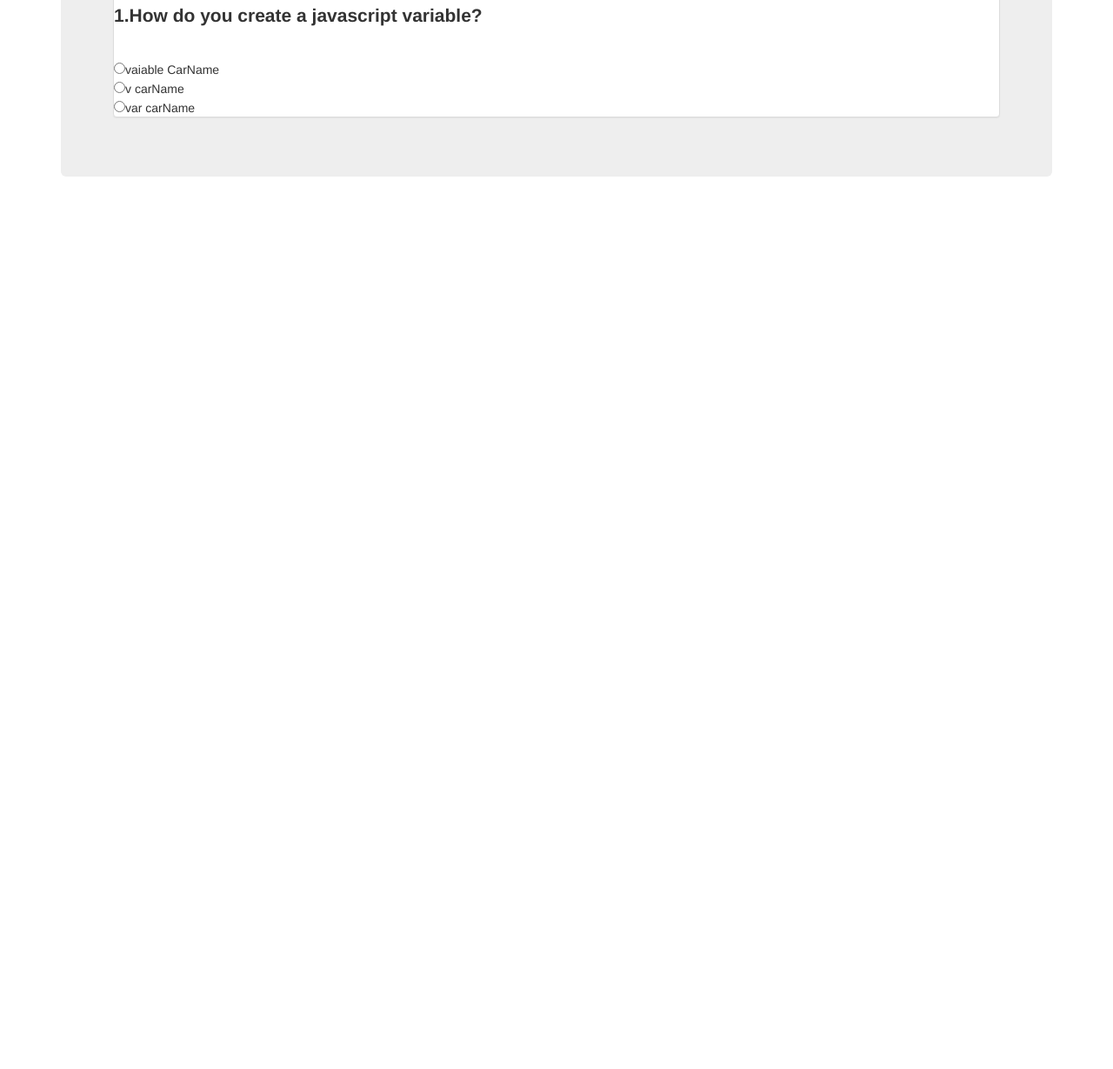
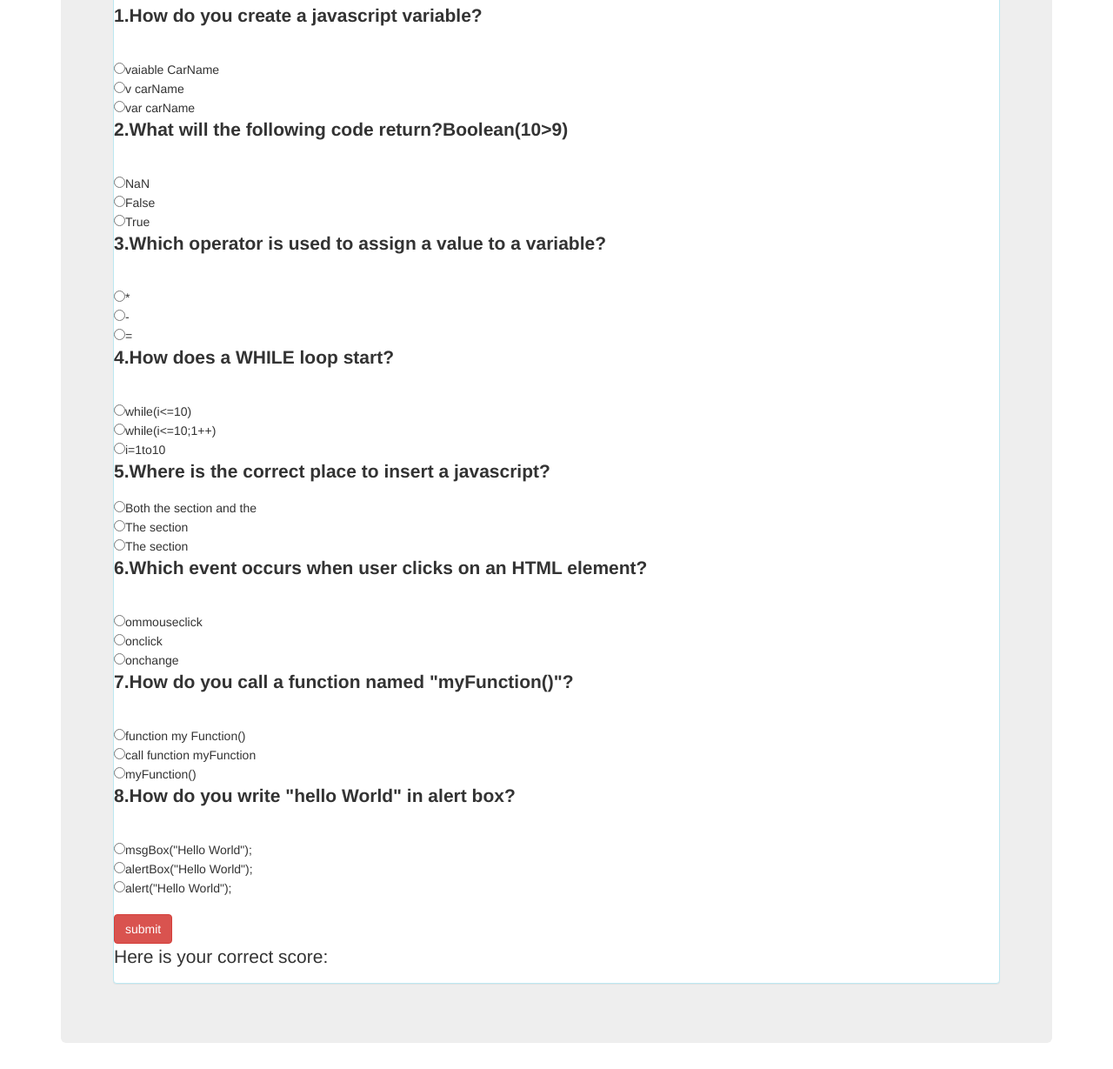
Before and after one commit to tomorenge/Quiz-Board, a plain HTML site: page index.html in a window 1280 px wide. Shown: the part 198-1427 px from the top of the page at 87% size. Before the commit the page ends 800 px from the top, so only its background shows below. Drawn offline with nearby package versions, Linux system fonts and the light colour scheme.

Commit message:
added a line break between the form content and the button

```diff
--- a/index.html
+++ b/index.html
@@ -3,7 +3,7 @@
   <head>
     <link href="css/bootstrap.css" rel="stylesheet" type="text/css">
     <link href="css/styles.css" rel="stylesheet" type="text/css">
-    <script src="js/jquerry-3.3.1.js"></script>
+    <script   src="https://code.jquery.com/jquery-3.3.1.min.js" integrity="sha256-FgpCb/KJQlLNfOu91ta32o/NMZxltwRo8QtmkMRdAu8=" crossorigin="anonymous"></script>
     <script src="js/scripts.js"></script>
   </head>
     <title>QUIZ BOARD</title>
@@ -11,19 +11,71 @@
   <body>
     <div class="container">
       <div class="jumbotron">
-        <div class="panel panel-default">
+        <div class="panel panel-info">
     <h1>QUIZ BOARD</h1>
     <h2>Answer the following questions</h2>
-    <div class= "card">
+    <div class= "questionOne">
       <form id="Quiz" action="index.html" method="POST" name="Quiz">
         <p><strong> 1.How do you create a javascript variable?</strong></p>
         <br>
-        <input type="radio" name="questionOne" id="mc" value="wrong">vaiable CarName<br>
-        <input type="radio" name="questionOne" id="mc" value="wrong">v carName<br>
-        <input type="radio" name="questionOne" id="mc" value="correct">var carName<br>
+        <input type="radio" name="questionOne"  value="wrong">vaiable CarName<br>
+        <input type="radio" name="questionOne"  value="wrong">v carName<br>
+        <input type="radio" name="questionOne"  value="correct">var carName<br>
+      </div>
+      <div class= "questionTwo">
+        <p><strong> 2.What will the following code return?Boolean(10>9)</strong></p>
+        <br>
+        <input type="radio" name="questionTwo" value="wrong">NaN<br>
+        <input type="radio" name="questionTwo" value="wrong">False<br>
+        <input type="radio" name="questionTwo" value="correct">True<br>
       </div>
 
-
-
+      <div class="questionThree">
+        <p><strong> 3.Which operator  is used to assign a value to a variable?</strong></p>
+        <br>
+        <input type="radio" name="questionThree" value="wrong">*<br>
+        <input type="radio" name="questionThree" value="wrong">-<br>
+        <input type="radio" name="questionThree" value="correct">=<br>
+      </div>
+      <div class= "questionFour">
+        <p><strong> 4.How does a WHILE loop start?</strong></p>
+        <br>
+        <input type="radio" name="questionFour" value="correct">while(i<=10)<br>
+        <input type="radio" name="questionFour" value="wrong">while(i<=10;1++)<br>
+        <input type="radio" name="questionFour"  value="wrong">i=1to10<br>
+      </div>
+      <div class="questinFive">
+        <p><strong> 5.Where is the correct place to insert a javascript?</strong></p>
+        <input type="radio" name="questionFive" value="correct">Both the <head> section and the <body><br>
+        <input type="radio" name="questionFive"  value="wrong">The <body> section<br>
+        <input type="radio" name="questionFive"  value="wrong">The <head> section<br>
+      </div>
+      <div class="questionSix">
+        <p><strong> 6.Which event occurs when user clicks on an HTML element?</strong></p>
+        <br>
+        <input type="radio" name="questionSix"  value="wrong">ommouseclick<br>
+        <input type="radio" name="questionSix"  value="correct">onclick<br>
+        <input type="radio" name="questionSix"  value="wrong">onchange<br>
+      </div>
+      <div class="questionSeven">
+        <p><strong> 7.How do you call a function named "myFunction()"?</strong></p>
+        <br>
+        <input type="radio" name="questionSeven"  value="wrong">function my Function()<br>
+        <input type="radio" name="questionSeven"  value="wrong">call function myFunction<br>
+        <input type="radio" name="questionSeven"  value="correct">myFunction()<br>
+      </div>
+      <div class="questionEight">
+        <p><strong> 8.How do you write "hello World" in alert box?</strong></p>
+        <br>
+        <input type="radio" name="questionEight"  value="wrong">msgBox("Hello World");<br>
+        <input type="radio" name="questionEight" value="wrong">alertBox("Hello World");<br>
+        <input type="radio" name="questionEight"  value="correct">alert("Hello World");<br>
+      </div>
+      <br>
+      <input type="button" name="result" value="submit" id="button" class="btn btn-danger" onClick="check()";>
+      </form>
+    <div id="result">
+      <p id="corectnumber"> Here is your correct score:</p>
+  </div>
   </body>
 </html>
--- a/js/scripts.js
+++ b/js/scripts.js
@@ -0,0 +1,11 @@
+fuction check(){
+  var questionOne= document.Quiz.questionOne.val()
+  var questionTwo= document.Quiz.questionTwo.val()
+  var questionThree= document.Quiz.questionThree.val()
+  var questionFour= document.Quiz.questionFour.val()
+  var questionFive= document.Quiz.questionFive.val()
+  var questionSix= document.Quiz.questionSix.val()
+  var questionSeven= document.Quiz.questionSeven.val()
+  var questionEight= document.Quiz.questionEight.val()
+  var
+}
```
